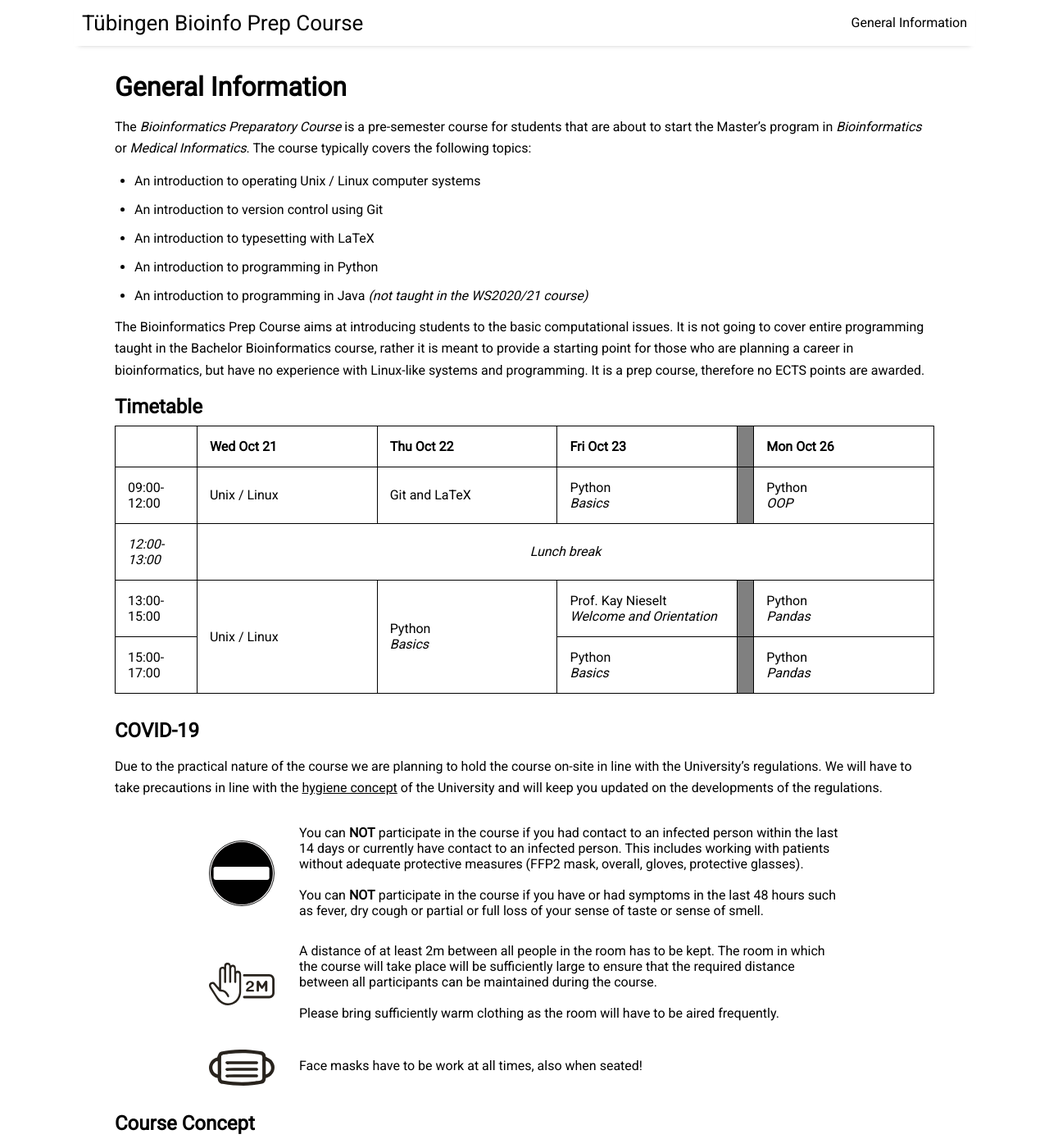
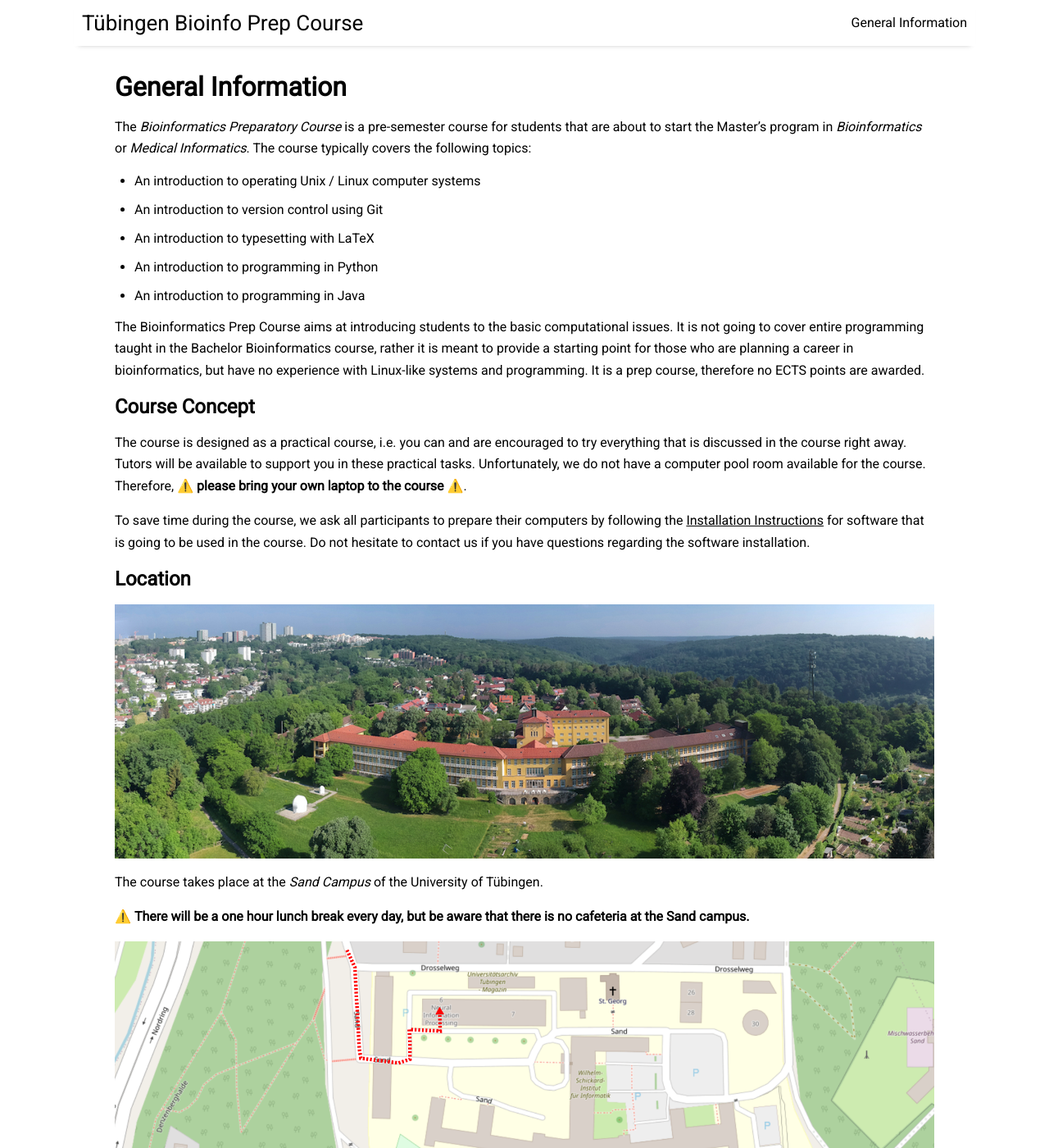
Before and after one commit to BioInfPrep/bioinfprep.github.io, a Jekyll site: the page built from _posts/0900-01-01-general-information.md, in a window 1280 px wide and 1400 px high. Shown: the whole window at 82% size. Built offline with Jekyll 4.4.1, drawn with Linux system fonts in a browser that asks for light colours; nearby versions of some CDN libraries; some of the changed text lies outside the part shown.

Commit message:
Remove dates, WT2020-21 finished

```diff
--- a/_layouts/home.html
+++ b/_layouts/home.html
@@ -5,8 +5,8 @@ title: Home
 
 <div style="margin-bottom:40px">
 	<center>
-		<h1>The next preparatory course will take place from October 21-26, 2020</h1>
-		<h2>9am - 5pm in room F119, Sand 6</h2>
+		<h1>The next preparatory course is yet to be announced.</h1>
+		<!--<h2></h2>-->
 	</center>
 </div>
 
--- a/_posts/0900-01-01-general-information.md
+++ b/_posts/0900-01-01-general-information.md
@@ -15,7 +15,7 @@ Informatics*. The course typically covers the following topics:
 - An introduction to version control using Git
 - An introduction to typesetting with LaTeX
 - An introduction to programming in Python
-- An introduction to programming in Java *(not taught in the WS2020/21 course)*
+- An introduction to programming in Java
 
 The Bioinformatics Prep Course aims at introducing students to the basic
 computational issues. It is not going to cover entire programming taught in the
@@ -23,6 +23,8 @@ Bachelor Bioinformatics course, rather it is meant to provide a starting point
 for those who are planning a career in bioinformatics, but have no experience
 with Linux-like systems and programming. It is a prep course, therefore no ECTS
 points are awarded.
+
+<!--
 
 ## Timetable
 
@@ -107,7 +109,7 @@ Please bring sufficiently warm clothing as the room will have to be aired freque
 <tr><td style="border:none"><img style="width:80px;" src="/assets/img/mask.svg"/></td><td style="border:none">
 Face masks have to be work at all times, also when seated!</td></tr>
 </table>
-
+-->
 ## Course Concept
 
 The course is designed as a practical course, i.e. you can and are encouraged
@@ -125,10 +127,11 @@ have questions regarding the software installation.
 ![Sand](/assets/img/sand_wide.jpg){:style="width:100%; max-width:1000px"}
 
 The course takes place at the *Sand Campus* of the University of Tübingen.
-
+<!--
 ⚠️ **In October 2020, the course will take place in room F119 (Sand 6). You
 can find the building to your left after you have entered the Sand campus
 through the main gate.**
+-->
 
 ⚠️ **There will be a one hour lunch break every day, but be aware that there is
 no cafeteria at the Sand campus.**
```
